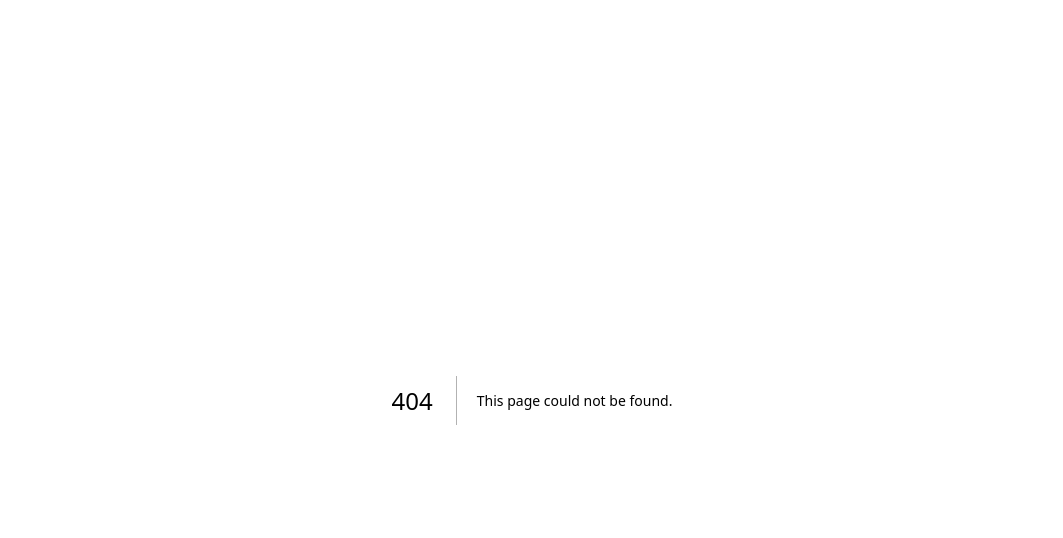
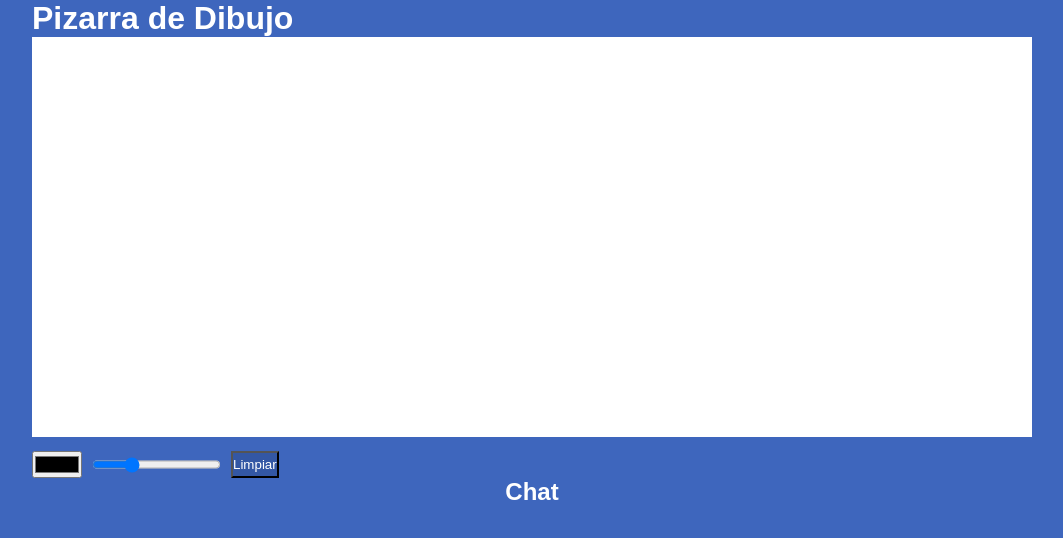
Before and after one commit to PioIX/2026-TPF-G04, a Next.js app in the folder frontend/: page /juego in a window 1280 px wide. Before the commit this address had no page. Shown: the top 538 px of the page, without its empty margins (108-1171 px from the left). Built offline with nearby package versions, Linux system fonts and the light colour scheme.

Commit message:
Pagina del juego: Lienzo

```diff
--- /dev/null
+++ b/frontend/src/app/components/Lienzo.js
@@ -0,0 +1,89 @@
+"use client";
+
+import { useRef, useState } from "react";
+
+export default function Lienzo({ width = 600, height = 300 }) {
+  const [color, setColor] = useState("#000000");
+  const [grosor, setGrosor] = useState(5);
+
+  const canvasRef = useRef(null);
+  const dibujando = useRef(false);
+  const ultimo = useRef({ x: 0, y: 0 });
+
+  function posicion(event) {
+    const canvas = canvasRef.current;
+    if (!canvas) return { x: 0, y: 0 };
+
+    const rect = canvas.getBoundingClientRect();
+    const escalaX = canvas.width / rect.width;
+    const escalaY = canvas.height / rect.height;
+
+    return {
+      x: (event.clientX - rect.left) * escalaX,
+      y: (event.clientY - rect.top) * escalaY,
+    };
+  }
+
+  function empezar(event) {
+    dibujando.current = true;
+    ultimo.current = posicion(event);
+  }
+
+  function parar() {
+    dibujando.current = false;
+  }
+
+  function dibujar(event) {
+    if (!dibujando.current || !canvasRef.current) return;
+    const ctx = canvasRef.current.getContext("2d");
+    const actual = posicion(event);
+
+    ctx.beginPath();
+    ctx.strokeStyle = color;
+    ctx.lineWidth = grosor;
+    ctx.lineCap = "round";
+    ctx.moveTo(ultimo.current.x, ultimo.current.y);
+    ctx.lineTo(actual.x, actual.y);
+    ctx.stroke();
+
+    ultimo.current = actual;
+  }
+
+  function limpiar() {
+    const canvas = canvasRef.current;
+    if (!canvas) return;
+    const ctx = canvas.getContext("2d");
+    ctx.clearRect(0, 0, canvas.width, canvas.height);
+  }
+
+  return (
+    <div>
+      <canvas
+        ref={canvasRef}
+        width={width}
+        height={height}
+        style={{ backgroundColor: "white", width: "100%", height: "100%" }}
+        onMouseDown={empezar}
+        onMouseUp={parar}
+        onMouseLeave={parar}
+        onMouseMove={dibujar}
+      />
+
+      <div style={{ display: "flex", gap: "10px", marginTop: "10px" }}>
+        <input
+          type="color"
+          value={color}
+          onChange={(e) => setColor(e.target.value)}
+        />
+        <input
+          type="range"
+          min="1"
+          max="15"
+          value={grosor}
+          onChange={(e) => setGrosor(Number(e.target.value))}
+        />
+        <button onClick={limpiar}>Limpiar</button>
+      </div>
+    </div>
+  );
+}
--- /dev/null
+++ b/frontend/src/app/juego/page.js
@@ -0,0 +1,23 @@
+import Lienzo from "../components/Lienzo"; // Ajustá la ruta según la carpeta donde lo guardes
+import styles from './page.module.css';
+
+export default function Page() {
+  return (
+    <div className={styles.juegoContainer}>
+      <div className={styles.jugadores}> </div>
+
+      <div>
+        <h1>Pizarra de Dibujo</h1>
+        {/* Usás tu componente y le podés pasar medidas si querés */}
+        <Lienzo width={1000} height={400} />
+      </div>
+
+      <div className={styles.chat}>
+        <h2>Chat</h2>
+      </div>
+
+
+    </div>
+
+  );
+}
--- /dev/null
+++ b/frontend/src/app/juego/page.module.css
@@ -0,0 +1,12 @@
+.lienzoContainer {
+  width: 800px;
+  height: 1000px;
+}
+
+.juegoContainer {
+  display: flex;
+  flex-direction: column;
+  align-items: center;
+  justify-content: center;
+  min-height: 100px;
+}
```
